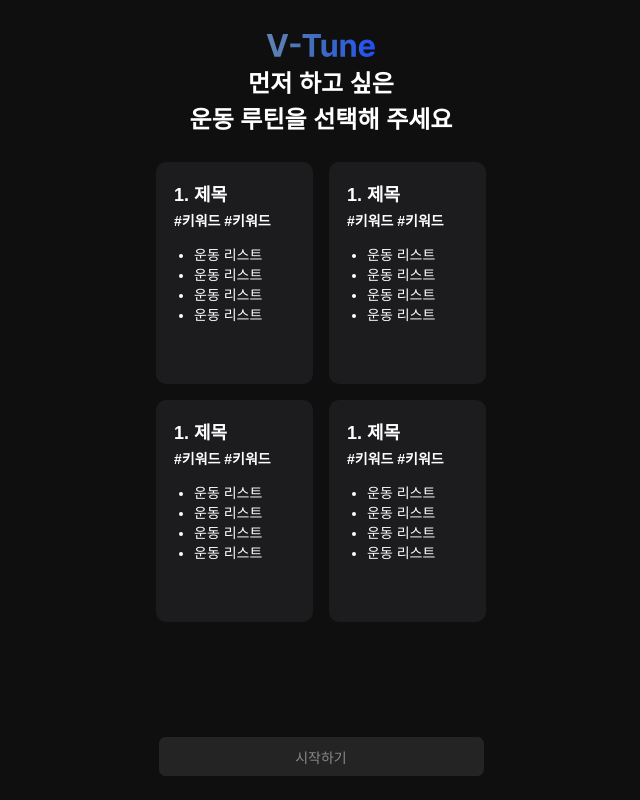
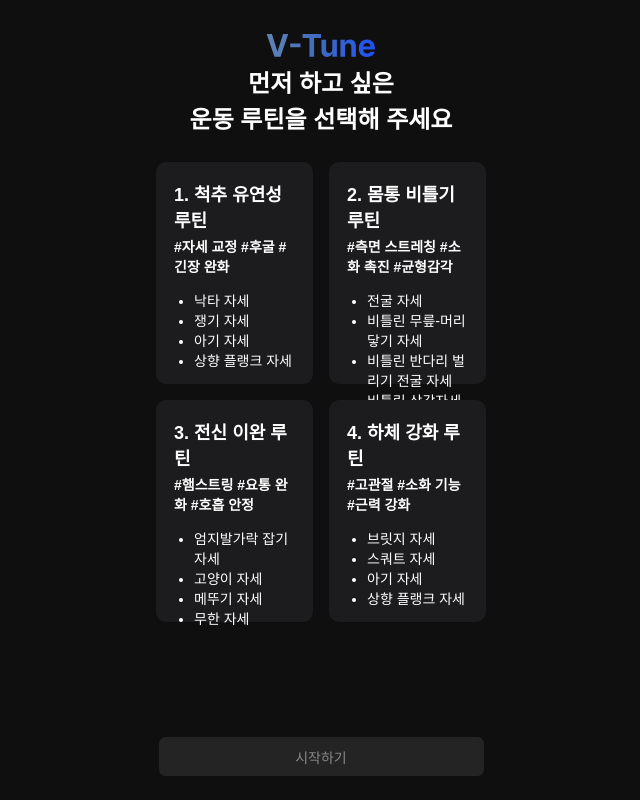
Before and after one commit to SSWU-AI/V-Tune_FE, a React (Vite) app: page / in a window 1280 px wide. Shown: the whole page, without its empty margins (319-959 px from the left). Built offline with nearby package versions, Linux system fonts and the light colour scheme; a web font is replaced by a local one.

Commit message:
Feat: 홈화면 루틴 추가, 운동 루틴 반영

```diff
--- a/src/components/HomeScreen.tsx
+++ b/src/components/HomeScreen.tsx
@@ -3,23 +3,41 @@
 import vTuneIcon from '../assets/icons/vtune.svg';
 import '../styles/HomeScreen.css';
 
-const routines = [1, 2, 3, 4]; // 카드 4개
+const routines = [
+  {
+    title: '척추 유연성 루틴',
+    keywords: ['자세 교정', '후굴', '긴장 완화'],
+    exercises: ['낙타 자세', '쟁기 자세', '아기 자세', '상향 플랭크 자세'],
+  },
+  {
+    title: '몸통 비틀기 루틴',
+    keywords: ['측면 스트레칭', '소화 촉진', '균형감각'],
+    exercises: ['전굴 자세', '비틀린 무릎-머리 닿기 자세', '비틀린 반다리 벌리기 전굴 자세', '비틀린 삼각자세'],
+  },
+  {
+    title: '전신 이완 루틴',
+    keywords: ['햄스트링', '요통 완화', '호흡 안정'],
+    exercises: ['엄지발가락 잡기 자세', '고양이 자세', '메뚜기 자세', '무한 자세'],
+  },
+  {
+    title: '하체 강화 루틴',
+    keywords: ['고관절', '소화 기능', '근력 강화'],
+    exercises: ['브릿지 자세', '스쿼트 자세', '아기 자세', '상향 플랭크 자세'],
+  },
+];
 
 const HomeScreen: React.FC = () => {
   const [selected, setSelected] = useState<number | null>(null);
   const navigate = useNavigate();
 
   const handleCardClick = (index: number) => {
-    if (selected === index) {
-      setSelected(null); // 다시 누르면 해제
-    } else {
-      setSelected(index); // 하나만 선택
-    }
+    setSelected(prev => (prev === index ? null : index));
   };
 
   const handleStart = () => {
     if (selected !== null) {
-      navigate('/stretch');
+      // ✅ 루틴 ID를 URL 파라미터로 전달
+      navigate(`/stretch?routineId=${selected + 1}`);
     }
   };
 
@@ -29,19 +47,20 @@
       <h2 className="title">먼저 하고 싶은<br />운동 루틴을 선택해 주세요</h2>
 
       <div className="cards">
-        {routines.map((_, index) => (
+        {routines.map((routine, index) => (
           <div
             key={index}
             className={`card ${selected === index ? 'selected' : ''}`}
             onClick={() => handleCardClick(index)}
           >
-            <p className="card-title">1. 제목</p>
-            <p className="card-keywords">#키워드 #키워드</p>
+            <p className="card-title">{index + 1}. {routine.title}</p>
+            <p className="card-keywords">
+              {routine.keywords.map((kw, i) => `#${kw}${i < routine.keywords.length - 1 ? ' ' : ''}`)}
+            </p>
             <ul className="card-list">
-              <li>운동 리스트</li>
-              <li>운동 리스트</li>
-              <li>운동 리스트</li>
-              <li>운동 리스트</li>
+              {routine.exercises.map((exercise, i) => (
+                <li key={i}>{exercise}</li>
+              ))}
             </ul>
           </div>
         ))}
--- a/src/components/StretchScreen.tsx
+++ b/src/components/StretchScreen.tsx
@@ -1,5 +1,5 @@
 import React, { useEffect, useRef, useState, useCallback } from 'react';
-import { useNavigate } from 'react-router-dom';
+import { useNavigate, useSearchParams } from 'react-router-dom';
 import axios from 'axios';
 import Webcam from 'react-webcam';
 import { Pose, POSE_LANDMARKS, POSE_CONNECTIONS } from '@mediapipe/pose';
@@ -20,35 +20,54 @@
   const [showPopup, setShowPopup] = useState(false);
   const [facingMode, setFacingMode] = useState<"user" | "environment">("user");
   const [exerciseName, setExerciseName] = useState('로딩 중...');
-  const [exerciseDesc, setExerciseDesc] = useState('운동 설명을 불러오는 중입니다...');
+  const [exerciseDesc, setExerciseDesc] = useState('포즈 설명을 불러오는 중입니다...');
 
   const navigate = useNavigate();
   const webcamRef = useRef<Webcam>(null);
   const canvasRef = useRef<HTMLCanvasElement | null>(null);
   const cameraRef = useRef<cam.Camera | null>(null);
   const poseRef = useRef<Pose | null>(null);
+  const [searchParams] = useSearchParams();
 
-  // 운동 정보 불러오기
+  //  운동 정보 + 포즈 설명 가져오기
   useEffect(() => {
-    const fetchExerciseInfo = async () => {
+    const routineId = searchParams.get('routineId');
+    if (!routineId) return;
+
+    const fetchExerciseAndPoseDesc = async () => {
       try {
-        const response = await axios.get('https://v-tune-be.onrender.com/api/data/exercises/');
-        const data = response.data[9];
-        if (data) {
-          setExerciseName(data.name || '운동 이름 없음');
-          setExerciseDesc(data.description || '운동 설명 없음');
+        const response = await axios.get(
+          `https://v-tune-be.onrender.com/api/routines/${routineId}/exercises/`
+        );
+
+        const exercises = response.data.exercises;
+        const firstExercise = Array.isArray(exercises) ? exercises[0] : null;
+
+        if (firstExercise) {
+          setExerciseName(firstExercise.name || '운동 이름 없음');
+
+          const poseStepRes = await axios.get(
+            `https://v-tune-be.onrender.com/api/data/pose-steps/?exercise_id=${firstExercise.exercise_id}`
+          );
+
+          if (Array.isArray(poseStepRes.data) && poseStepRes.data.length > 0) {
+            setExerciseDesc(poseStepRes.data[0].pose_description || '포즈 설명 없음');
+          } else {
+            setExerciseDesc('포즈 설명 없음');
+          }
         } else {
           setExerciseName('운동 이름 없음');
-          setExerciseDesc('운동 설명 없음');
+          setExerciseDesc('포즈 설명 없음');
         }
       } catch (error) {
-        console.error('운동 정보 불러오기 실패:', error);
+        console.error('운동 정보 또는 포즈 설명 불러오기 실패:', error);
         setExerciseName('운동 이름 없음');
-        setExerciseDesc('운동 설명 없음');
+        setExerciseDesc('포즈 설명 없음');
       }
     };
-    fetchExerciseInfo();
-  }, []);
+
+    fetchExerciseAndPoseDesc();
+  }, [searchParams]);
 
   // Mediapipe 초기화 및 카메라 연결
   useEffect(() => {
@@ -89,7 +108,7 @@
     };
   }, []);
 
-  // Pose 결과 처리 및 canvas에 그리기
+  //  Pose 결과 처리 및 canvas 그리기
   const onResults = async (results: Results) => {
     if (!results.poseLandmarks) return;
 
@@ -101,10 +120,8 @@
 
     canvas.width = video.videoWidth;
     canvas.height = video.videoHeight;
-
     ctx.clearRect(0, 0, canvas.width, canvas.height);
 
-    // Draw connections
     for (const [startIdx, endIdx] of POSE_CONNECTIONS) {
       const start = results.poseLandmarks[startIdx];
       const end = results.poseLandmarks[endIdx];
@@ -117,7 +134,6 @@
       ctx.stroke();
     }
 
-    // Draw keypoints
     for (const pt of results.poseLandmarks) {
       ctx.beginPath();
       ctx.arc(pt.x * canvas.width, pt.y * canvas.height, 4, 0, 2 * Math.PI);
@@ -125,7 +141,6 @@
       ctx.fill();
     }
 
-    // Keypoints → 백엔드 전송
     const keypoints: Record<string, [number, number]> = {};
     results.poseLandmarks.forEach((landmark, index) => {
       const key = Object.keys(POSE_LANDMARKS)[index];
@@ -153,12 +168,10 @@
     }
   };
 
-  // 카메라 전환
   const toggleCamera = useCallback(() => {
     setFacingMode(prev => (prev === "user" ? "environment" : "user"));
   }, []);
 
-  // 1분 후 팝업 + 이동
   useEffect(() => {
     const timer = setTimeout(() => {
       setShowPopup(true);
```
